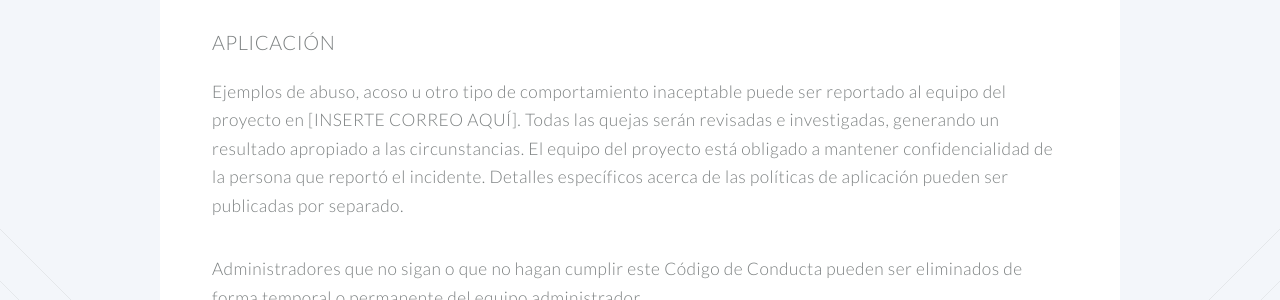
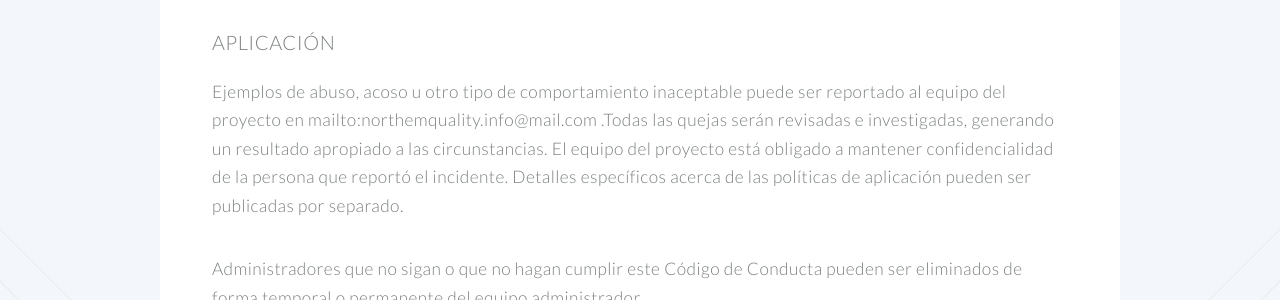
Before and after one commit to NorthemQuality/northemquality.github.io, a Jekyll site: the page built from codigoconducta.html, in a window 1280 px wide and 900 px high, scrolled down 2124 px. Shown: the part 179-479 px from the top of the window. Built offline with Jekyll 4.4.1, drawn with Linux system fonts in a browser that asks for light colours.

Commit message:
Introducir mail de la comunidad

```diff
--- a/codigoconducta.html
+++ b/codigoconducta.html
@@ -79,7 +79,7 @@ layout: default
 										<h3>Aplicación</h3>
 									</header>
 									<p>
-										Ejemplos de abuso, acoso u otro tipo de comportamiento inaceptable puede ser reportado al equipo del proyecto en [INSERTE CORREO AQUÍ]. Todas las quejas serán revisadas e investigadas, generando un resultado apropiado a las circunstancias. El equipo del proyecto está obligado a mantener confidencialidad de la persona que reportó el incidente. Detalles específicos acerca de las políticas de aplicación pueden ser publicadas por separado.
+										Ejemplos de abuso, acoso u otro tipo de comportamiento inaceptable puede ser reportado al equipo del proyecto en mailto:northemquality.info@mail.com .Todas las quejas serán revisadas e investigadas, generando un resultado apropiado a las circunstancias. El equipo del proyecto está obligado a mantener confidencialidad de la persona que reportó el incidente. Detalles específicos acerca de las políticas de aplicación pueden ser publicadas por separado.
 									</p>
 									<p>
 										Administradores que no sigan o que no hagan cumplir este Código de Conducta pueden ser eliminados de forma temporal o permanente del equipo administrador.
```
